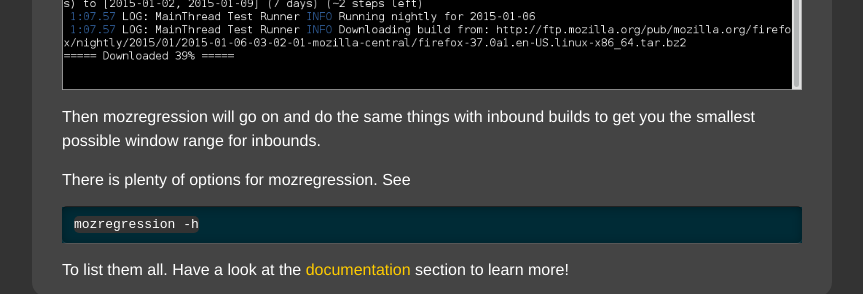
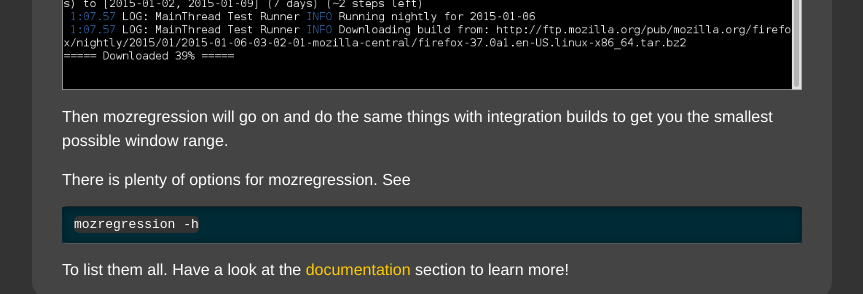
Before and after one commit to mozilla/mozregression, a Jekyll site: the page built from docs/quickstart.md, in a window 1280 px wide. Shown: the part 1562-1856 px from the top of the page, without its empty margins (208-1071 px from the left). Built offline with Jekyll 4.4.1, drawn with Linux system fonts in a browser that asks for light colours.

Commit message:
Replace 'inbound' with 'integration' in the about window
And a few documentation locations

```diff
--- a/docs/quickstart.md
+++ b/docs/quickstart.md
@@ -40,8 +40,8 @@
 
 ![My helpful screenshot]({{ site.baseurl }}/images/mozreg.png)
 
-Then mozregression will go on and do the same things with inbound builds
-to get you the smallest possible window range for inbounds.
+Then mozregression will go on and do the same things with integration builds
+to get you the smallest possible window range.
 
 There is plenty of options for mozregression. See
 
```
Also changed, not shown: README.md, 3 other files.
